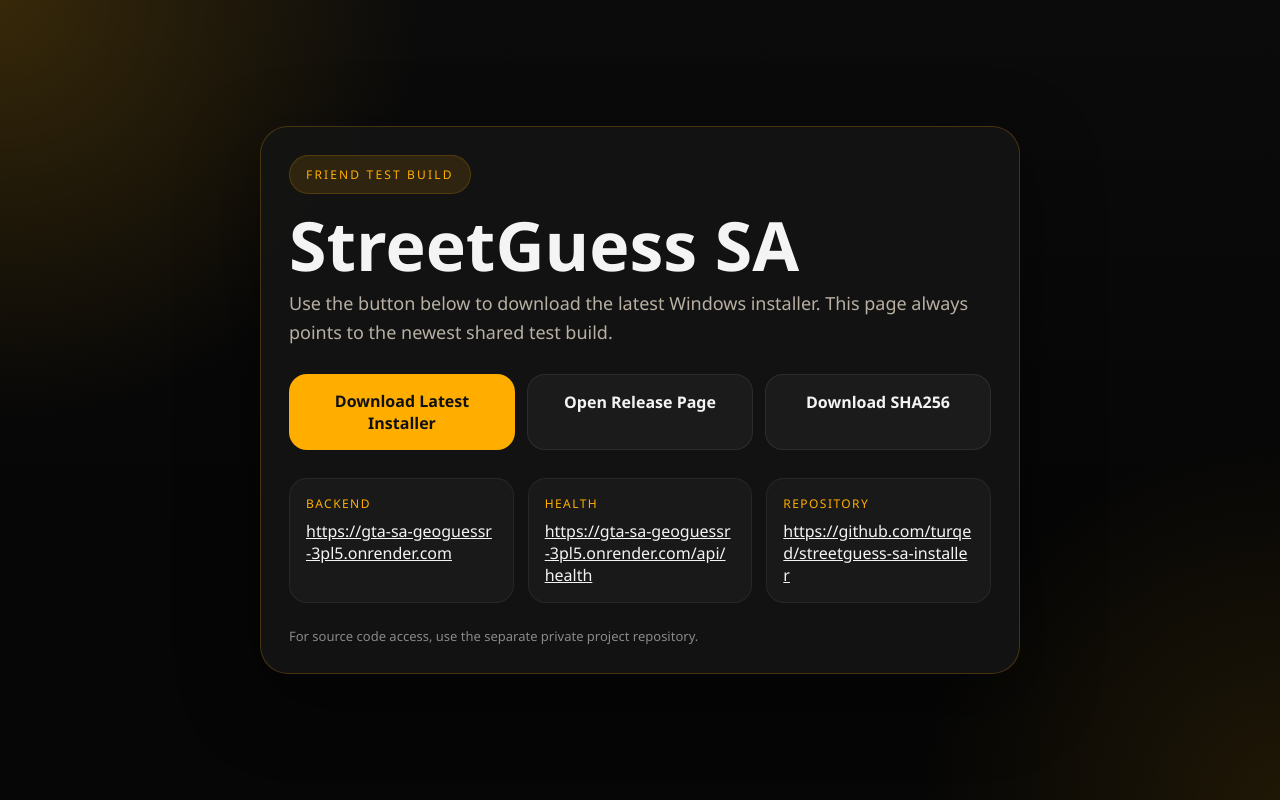
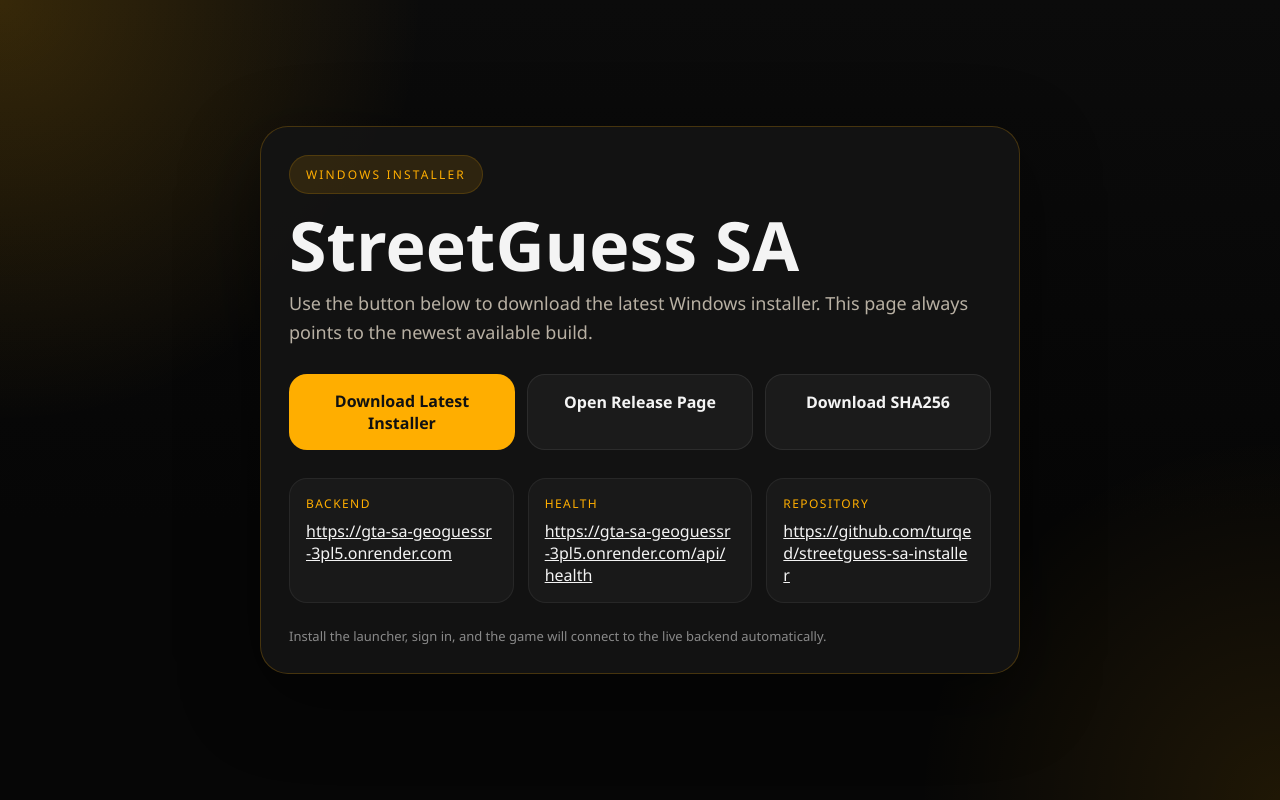
Before and after one commit to turqed/streetguess-sa-installer, a plain HTML site: page index.html in a window 1280 px wide. Drawn offline with Linux system fonts and the light colour scheme.

Commit message:
Remove friend wording from download page

```diff
--- a/index.html
+++ b/index.html
@@ -112,9 +112,9 @@
 </head>
 <body>
   <main class="card">
-    <div class="chip">Friend Test Build</div>
+    <div class="chip">Windows Installer</div>
     <h1>StreetGuess SA</h1>
-    <p>Use the button below to download the latest Windows installer. This page always points to the newest shared test build.</p>
+    <p>Use the button below to download the latest Windows installer. This page always points to the newest available build.</p>
     <div class="actions">
       <a class="btn primary" href="https://github.com/turqed/streetguess-sa-installer/releases/latest/download/StreetGuess-SA-Installer.exe">Download Latest Installer</a>
       <a class="btn secondary" href="https://github.com/turqed/streetguess-sa-installer/releases">Open Release Page</a>
@@ -134,7 +134,7 @@
         <a href="https://github.com/turqed/streetguess-sa-installer">https://github.com/turqed/streetguess-sa-installer</a>
       </section>
     </div>
-    <footer>For source code access, use the separate private project repository.</footer>
+    <footer>Install the launcher, sign in, and the game will connect to the live backend automatically.</footer>
   </main>
 </body>
 </html>
```
